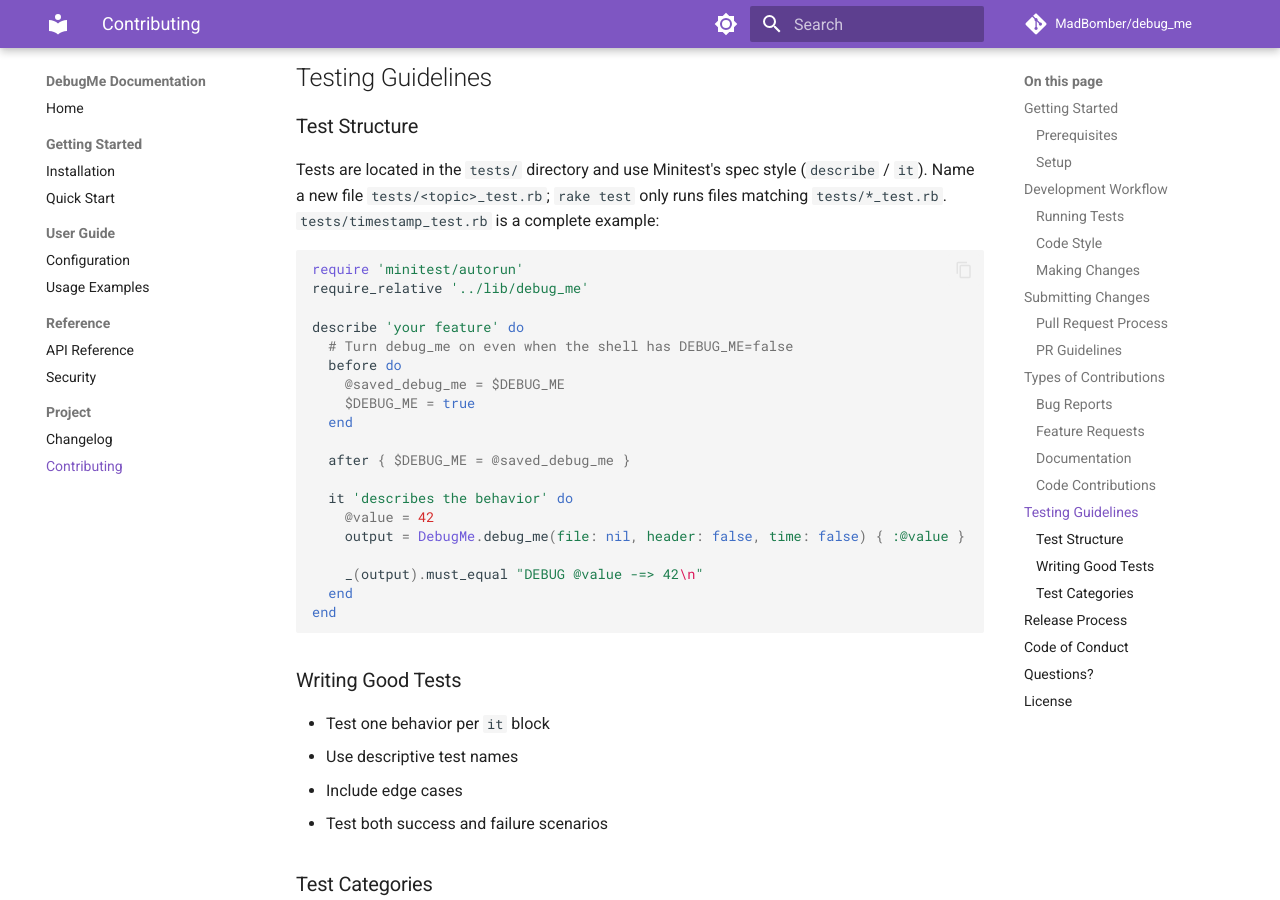
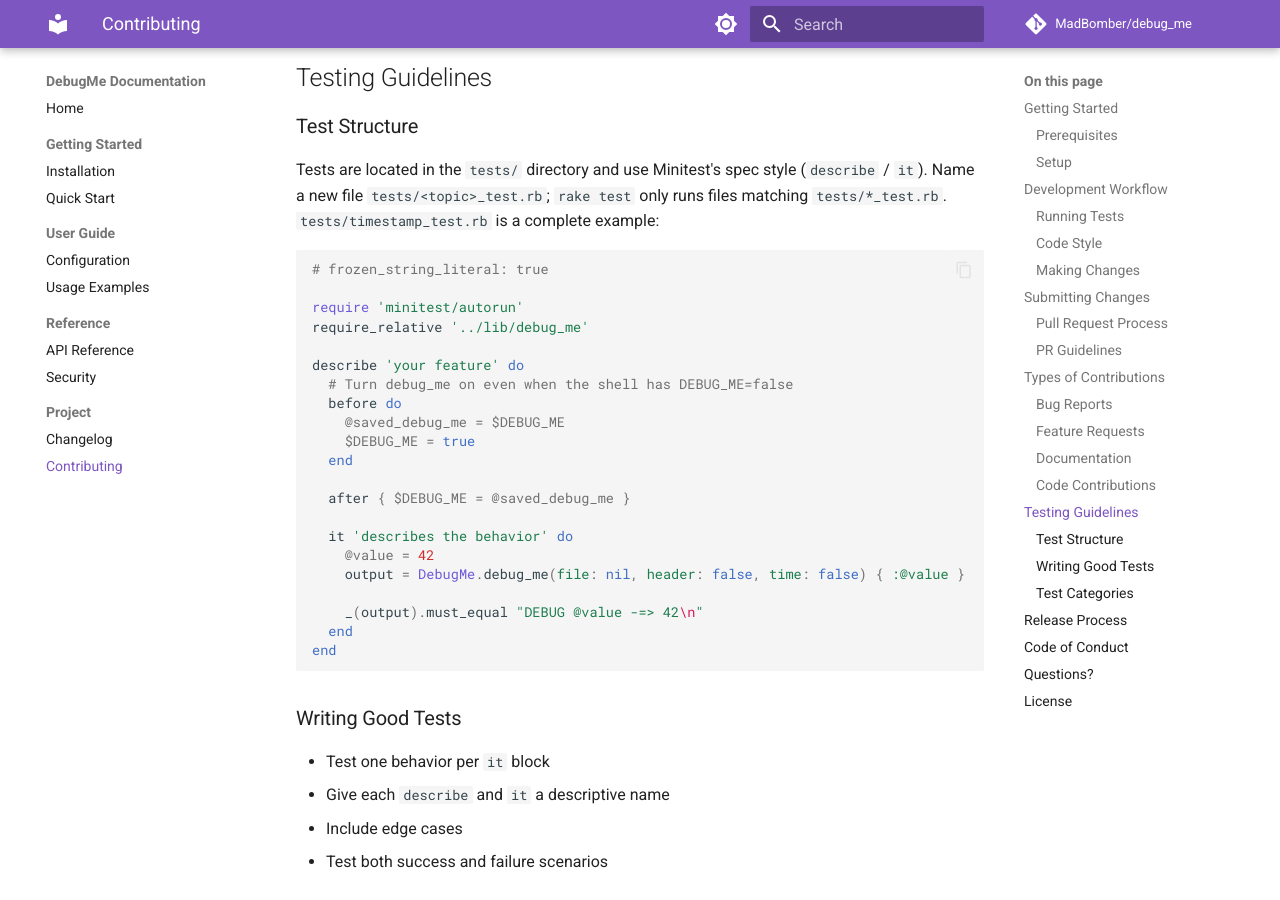
Before and after one commit to MadBomber/debug_me, an MkDocs documentation site: the page built from docs/contributing.md, in a window 1280 px wide and 900 px high, scrolled down 3388 px. Built offline with MkDocs 1.6.1 and Material for MkDocs 9.7.7, drawn with Linux system fonts in a browser that asks for light colours; comment, search, counter and statistics services are not loaded; some of the changed text lies outside the part shown.

Commit message:
docs: tighten the contributing guide wording
Use 'What changed' as the first PR-description item, start the test
skeleton with the frozen_string_literal header the newer tests use, and
name test descriptions in spec terms.

````diff
--- a/docs/contributing.md
+++ b/docs/contributing.md
@@ -137,6 +137,8 @@ Ideas for contributions:
 Tests are located in the `tests/` directory and use Minitest's spec style (`describe` / `it`). Name a new file `tests/<topic>_test.rb`; `rake test` only runs files matching `tests/*_test.rb`. `tests/timestamp_test.rb` is a complete example:
 
 ```ruby
+# frozen_string_literal: true
+
 require 'minitest/autorun'
 require_relative '../lib/debug_me'
 
@@ -161,7 +163,7 @@ end
 ### Writing Good Tests
 
 - Test one behavior per `it` block
-- Use descriptive test names
+- Give each `describe` and `it` a descriptive name
 - Include edge cases
 - Test both success and failure scenarios
 
````
Also changed, not shown: other parts of docs/contributing.md (+1 -1 lines).
